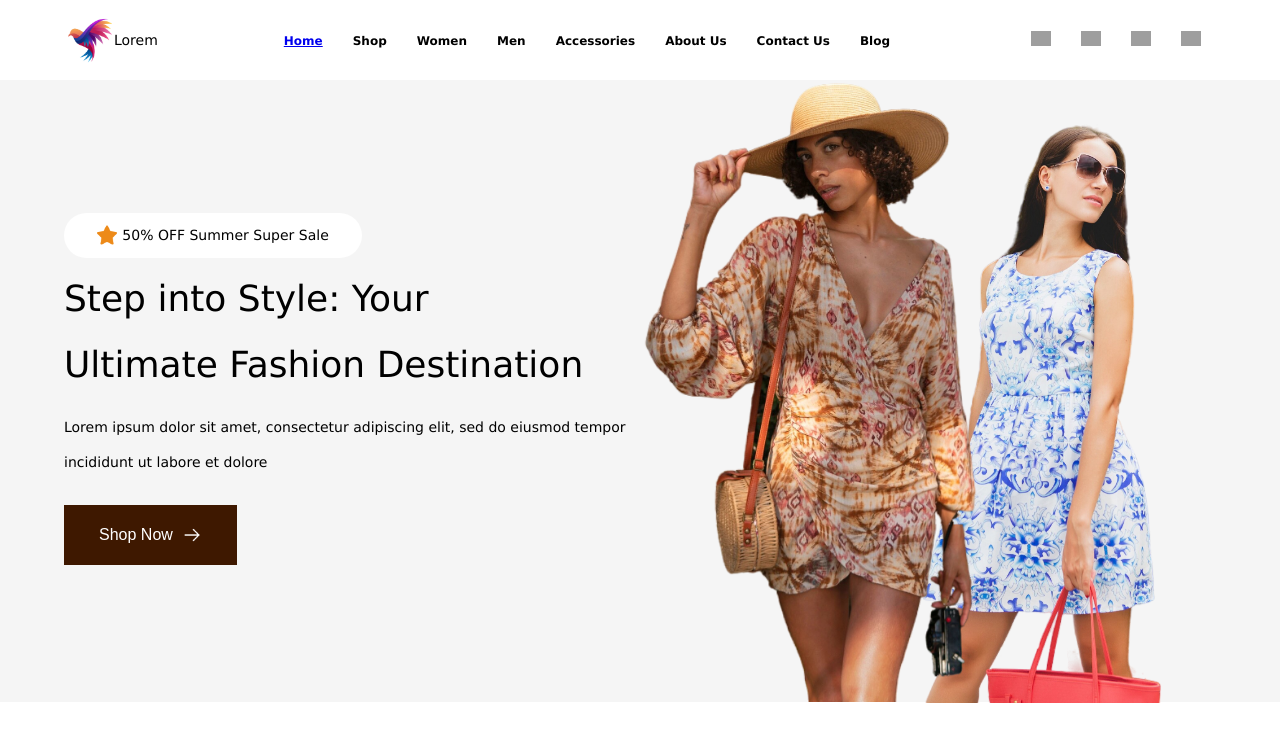
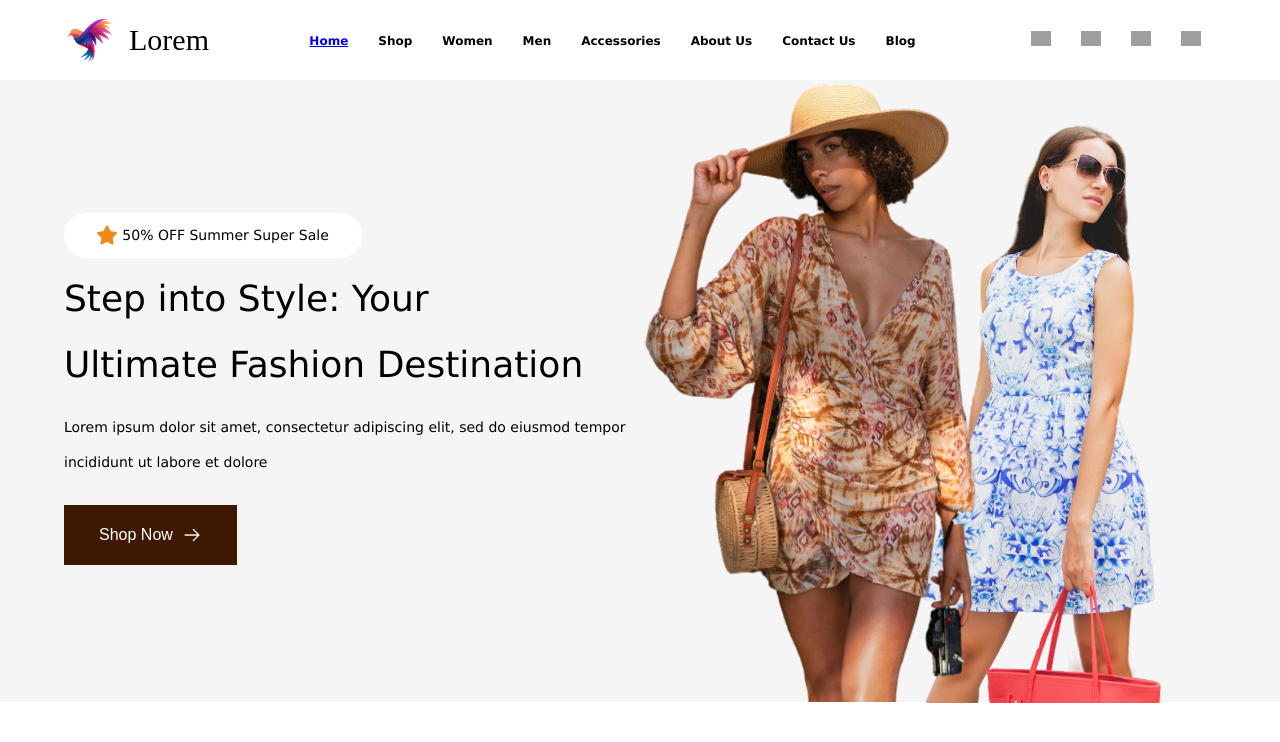
Before and after one commit to DAVID-DARA/ecommerce-ui, a React (Vite) app: page / in a window 1280 px wide. Shown: the top 742 px of the page. Built offline with nearby package versions, Linux system fonts and the light colour scheme; grey boxes are pictures that could not be loaded; a web font is replaced by a local one.

Commit message:
Made the logo a component

```diff
--- a/src/components/Navbar/Navigation.jsx
+++ b/src/components/Navbar/Navigation.jsx
@@ -5,6 +5,7 @@ import search from "../../assets/new-icons/search.png"
 import wishlist from "../../assets/new-icons/wishlist.png"
 import cart from "../../assets/new-icons/cart.png"
 import user from "../../assets/new-icons/account.png"
+import Logo_Header from "../logo-header/Logo";
 
 
 
@@ -14,8 +15,7 @@ const Navigation = () => {
             <div className="main-bar">
                 <div className="nav-items">
                     <div className="left">
-                        <img src={logo} width={50} height={50} />
-                        <span>Lorem</span>
+                        <Logo_Header />
                     </div>
                     <div className="middle">
                         <ul>
--- a/src/components/logo-header/Logo.jsx
+++ b/src/components/logo-header/Logo.jsx
@@ -1,12 +1,15 @@
 import "./header.css"
 import icon from "../../assets/images/logo-icon.jpg"
+import { Link } from "react-router-dom";
 
 const Logo_Header = () => {
     return (
         <>
-            <div className="header">
-                <img src={icon} alt="" width="50px" />
-                <span>&nbsp; Lorem</span>
+            <div className="logo">
+                <Link className="logo-link" to="/">
+                    <img src={icon} alt="" width="50px" />
+                    <span>&nbsp; Lorem</span>
+                </Link>
             </div>
         </>
     );
--- a/src/components/logo-header/header.css
+++ b/src/components/logo-header/header.css
@@ -1,11 +1,23 @@
 @import url('https://fonts.googleapis.com/css2?family=Love+Light&display=swap');
 
-.header {
+.logo {
     display: flex;
     align-items: center;
     font-family: 'Love Light';
 }
 
-.header span {
+.logo span {
     font-size: 30px;
 }
+
+.logo .logo-link {
+    display: flex;
+    justify-content: center;
+    align-items: center;
+    text-decoration: none;
+    color: black;
+}
+
+    .logo-link:active {
+        color: black;
+    }
```
